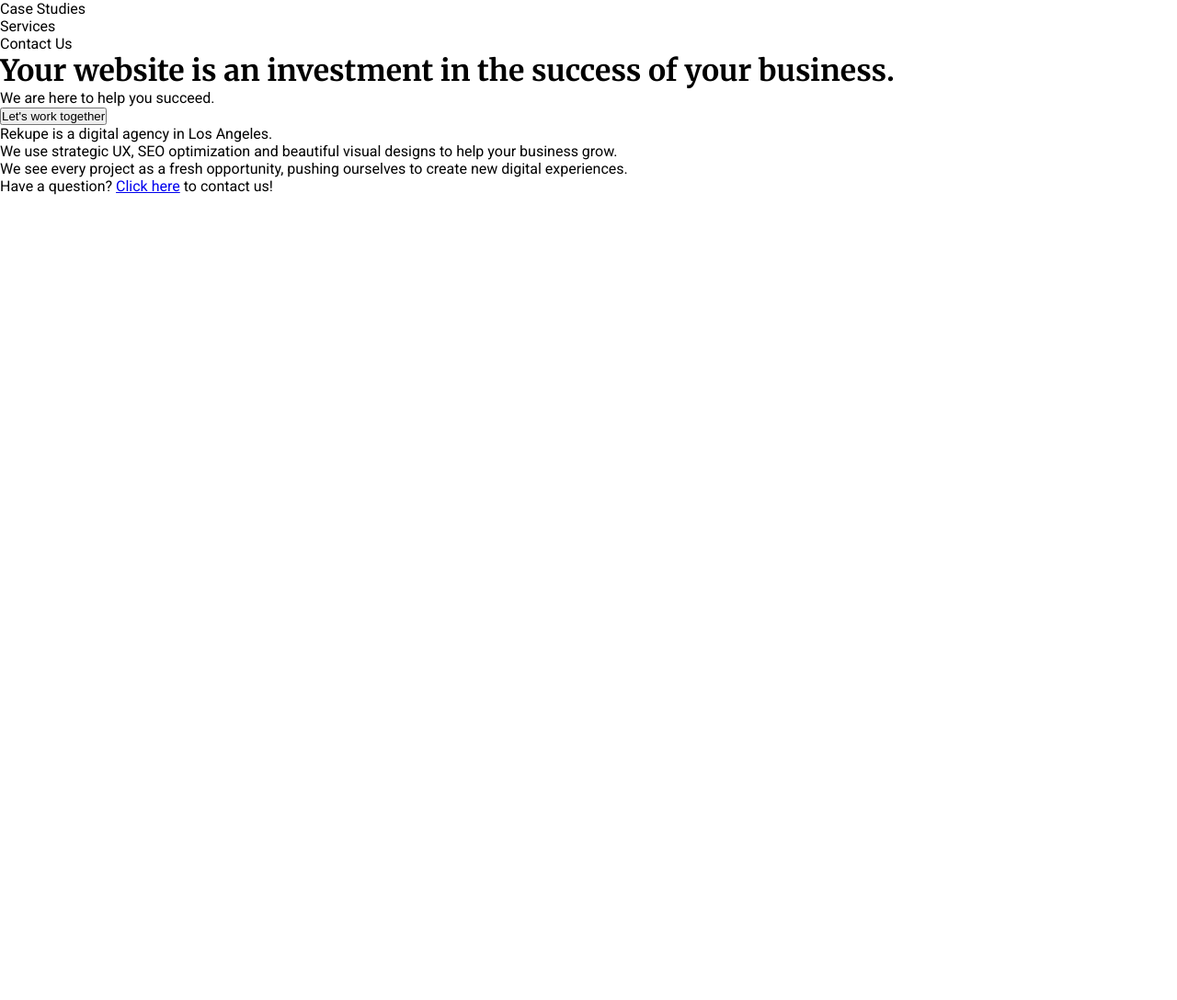
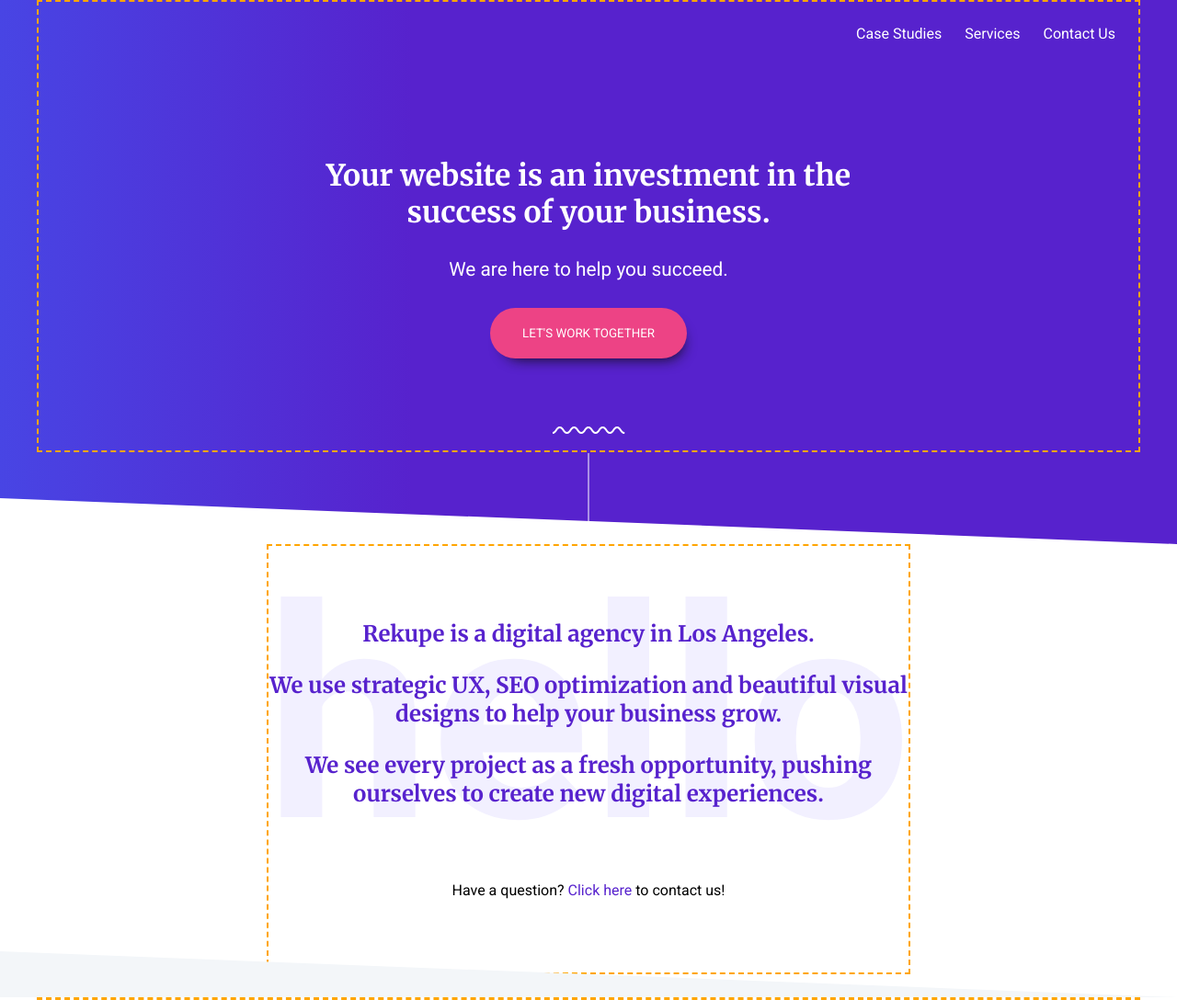
Before and after one commit to Marjolein-Kasman-de-Jong/concept, a plain HTML site: page index.html in a window 1280 px wide. Shown: the top 1088 px of the page at 92% size. Before the commit the page ends 800 px from the top, so only its background shows below. Drawn offline with Linux system fonts and the light colour scheme.

Commit message:
Finished header and company description

```diff
--- a/index.html
+++ b/index.html
@@ -11,9 +11,15 @@
         <div class="inner-container">
             <nav>
                 <ul>
-                    <li>Case Studies</li>
-                    <li>Services</li>
-                    <li>Contact Us</li>
+                    <li>
+                        <a href="">Case Studies</a>
+                    </li>
+                    <li>
+                        <a href="">Services</a>
+                    </li>
+                    <li>
+                        <a href="">Contact Us</a>
+                    </li>
                 </ul>
             </nav>
             <div class="introduction">
@@ -21,19 +27,24 @@
                 <p>We are here to help you succeed.</p>
                 <button>Let's work together</button>
             </div>
+            <img src="./assets/squiggle_line_stripe.svg" alt="Squiggly line and stripe" />
         </div>
+        <div class="header-bevel"></div>
     </header>
     <main>
         <!-- Company description -->
         <section class="company-description outer-container">
             <div class="inner-container">
-                <div>
-                    <p>Rekupe is a digital agency in Los Angeles.</p>
-                    <p>We use strategic UX, SEO optimization and beautiful visual designs to help your business grow.</p>
-                    <p>We see every project as a fresh opportunity, pushing ourselves to create new digital experiences.</p>
+                <div class="description-container">
+                    <div class="description">
+                        <p>Rekupe is a digital agency in Los Angeles.</p>
+                        <p>We use strategic UX, SEO optimization and beautiful visual designs to help your business grow.</p>
+                        <p>We see every project as a fresh opportunity, pushing ourselves to create new digital experiences.</p>
+                    </div>
                     <p>Have a question? <a href="#">Click here</a> to contact us!</p>
                 </div>
             </div>
+            <div class="company-description-bevel"></div>
         </section>
         <!-- Case studies -->
         <section class="case-studies outer-container">
--- a/styles.css
+++ b/styles.css
@@ -10,7 +10,7 @@
         3.2 Other
     4. Areas
         4.1 Header
-        4.2 Introduction
+        4.2 Company description
         etc.
     5. Media Queries
 ////////////////////////*/
@@ -31,6 +31,7 @@
     --lichtpaars: #F2F0FF; /* voor de grote zwevende woorden, zoals "hello" en "services" */
     --lichtgrijs: #F3F6F9; /* voor de achtergrond van de projecten */
     --grijs: #7A7A7A; /* voor de service-tegel tekst */
+    --wit: #FFF;
 }
 
 /* ------------------------------- 2. Typography ----------------------------------- */
@@ -47,10 +48,69 @@ h1, h2, h3, h4, h5, h6 {
     font-family: 'Merriweather', serif;
 }
 
+li a {
+    color: var(--wit);
+    text-decoration: none;
+}
+
+header {
+    color: var(--wit);
+}
+
+header p {
+    font-size: 1.3rem;
+}
+
+.description p {
+    font-family: 'Merriweather', serif;
+    color: var(--paars);
+    font-size: 1.5rem;
+    font-weight: 700;
+}
+
+@media screen and (max-width: 600px) {
+    .description p {
+        font-size: 1.5rem;
+    }
+}
+
+.description-container a {
+    color: var(--paars);
+    text-decoration: none;
+}
 
 /* ------------------------------- 3. Layout --------------------------------------- */
 
 /* --------------- 3.1 Reusables ----------------------- */
+
+.outer-container {
+    display: flex;
+    justify-content: center;
+    width: 100%;
+}
+
+.inner-container {
+    flex-basis: 1200px;
+    flex-grow: 0;
+    flex-shrink: 1;
+    margin: 0 25px;
+    border: 2px dashed orange;
+}
+
+button {
+    padding: 20px 35px;
+    border: none;
+    border-radius: 30px;
+    background-color: var(--roze);
+    box-shadow: 5px 10px 15px -10px var(--zwart);
+    font-family: inherit;
+    color: var(--wit);
+    text-transform: uppercase;
+}
+
+button:hover {
+    cursor: pointer;
+}
 
 /* --------------- 3.2 Other --------------------------- */
 
@@ -58,6 +118,110 @@ h1, h2, h3, h4, h5, h6 {
 
 /* --------------- 4.1 Header ------------------------- */
 
-/* --------------- 4.2 Introduction ------------------- */
+header {
+    background: linear-gradient(90deg, rgba(72,69,228,1) 0%, rgba(87,34,205,1) 35%);
+    position: relative; /* to give .header-bevel a reference point */
+    padding-bottom: 100px; /* to push .header-bevel down */
+}
+
+nav {
+    display: flex;
+    justify-content: flex-end;
+    padding: 25px;
+}
+
+ul {
+    display: flex;
+    gap: 25px;
+}
+
+li {
+    list-style: none;
+}
+
+.introduction {
+    display: flex;
+    flex-direction: column;
+    align-items: center;
+    gap: 30px;
+    padding: 100px 0;
+}
+
+h1 {
+    max-width: 600px;
+    text-align: center;
+}
+
+header p {
+    text-align: center;
+}
+
+header img {
+    position: absolute;
+    bottom: 0;
+    left: calc(50% - 39.5px);
+}
+
+.header-bevel {
+    border-top: 50px solid transparent;
+    border-left: 100vw solid var(--wit);
+
+    position: absolute;
+    top: calc(100% - 50px);
+}
+
+/* --------------- 4.2 Company description ------------------- */
+
+.company-description {
+    position: relative;
+    padding-bottom: 25px; /* to push .company-description-bevel down */
+}
+
+.company-description .inner-container {
+    flex-basis: 700px;
+    flex-grow: 0;
+    flex-shrink: 1;
+    text-align: center;
+    padding: 80px 0;
+}
+
+.company-description .inner-container::after {
+    content: "hello";
+    font-size: 20rem;
+    font-weight: 700;
+    text-align: center;
+    color: var(--lichtpaars);
+    position: absolute;
+    top: 0;
+    left: 0;
+    width: 100%;
+    z-index: -10;
+}
+
+@media screen and (max-width: 600px) {
+    .company-description .inner-container::after {
+        font-size: 9rem;
+    }
+}
+
+.description-container {
+    display: flex;
+    flex-direction: column;
+    gap: 80px;
+}
+
+.description {
+    display: flex;
+    flex-direction: column;
+    gap: 25px;
+}
+
+.company-description-bevel {
+    border-top: 50px solid transparent;
+    border-left: 100vw solid var(--lichtgrijs);
+
+    position: absolute;
+    top: calc(100% - 50px);
+}
 
 /* ------------------------------- 5. Media Queries -------------------------------- */
```
Also changed, not shown: assets/squiggle_line.svg.
